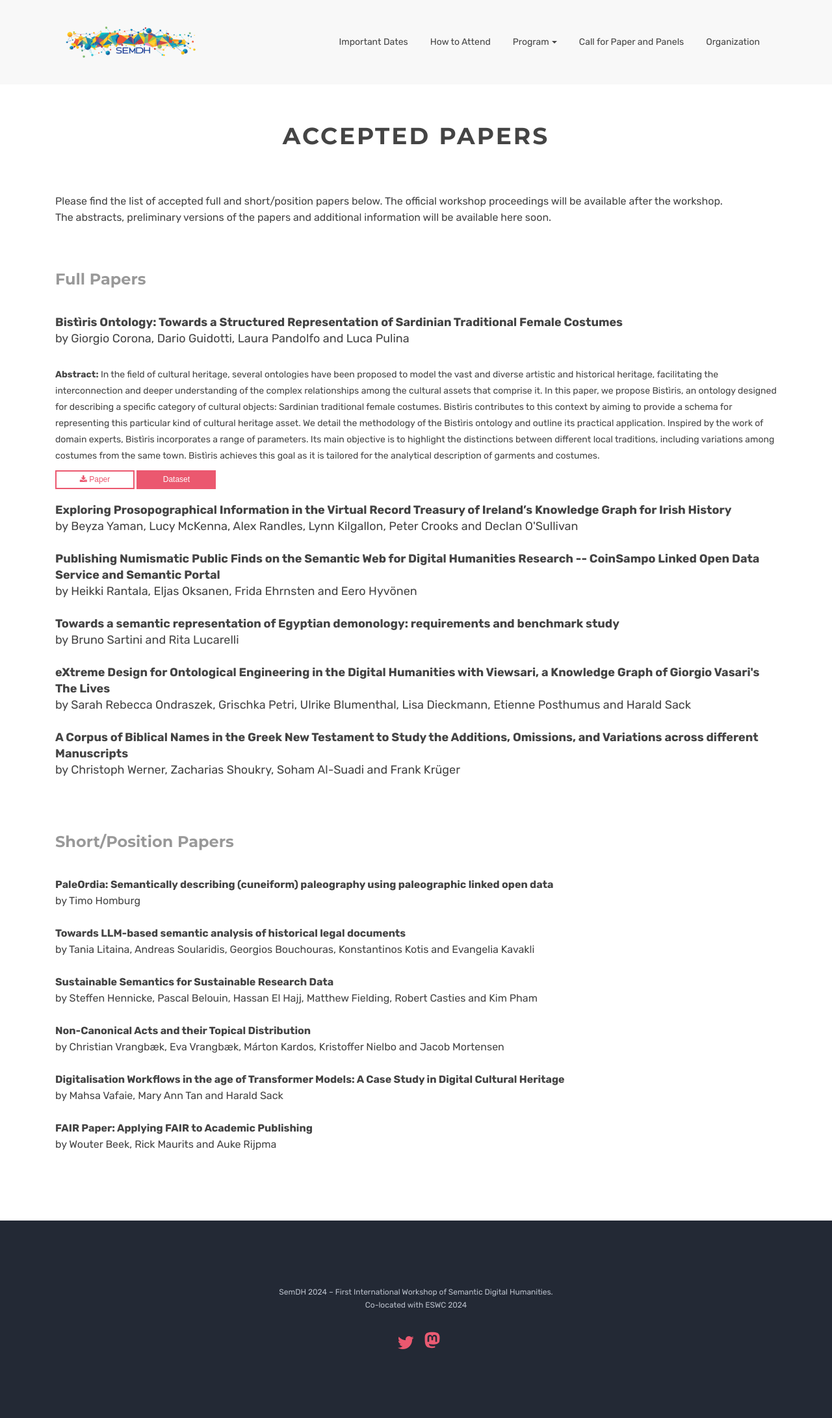
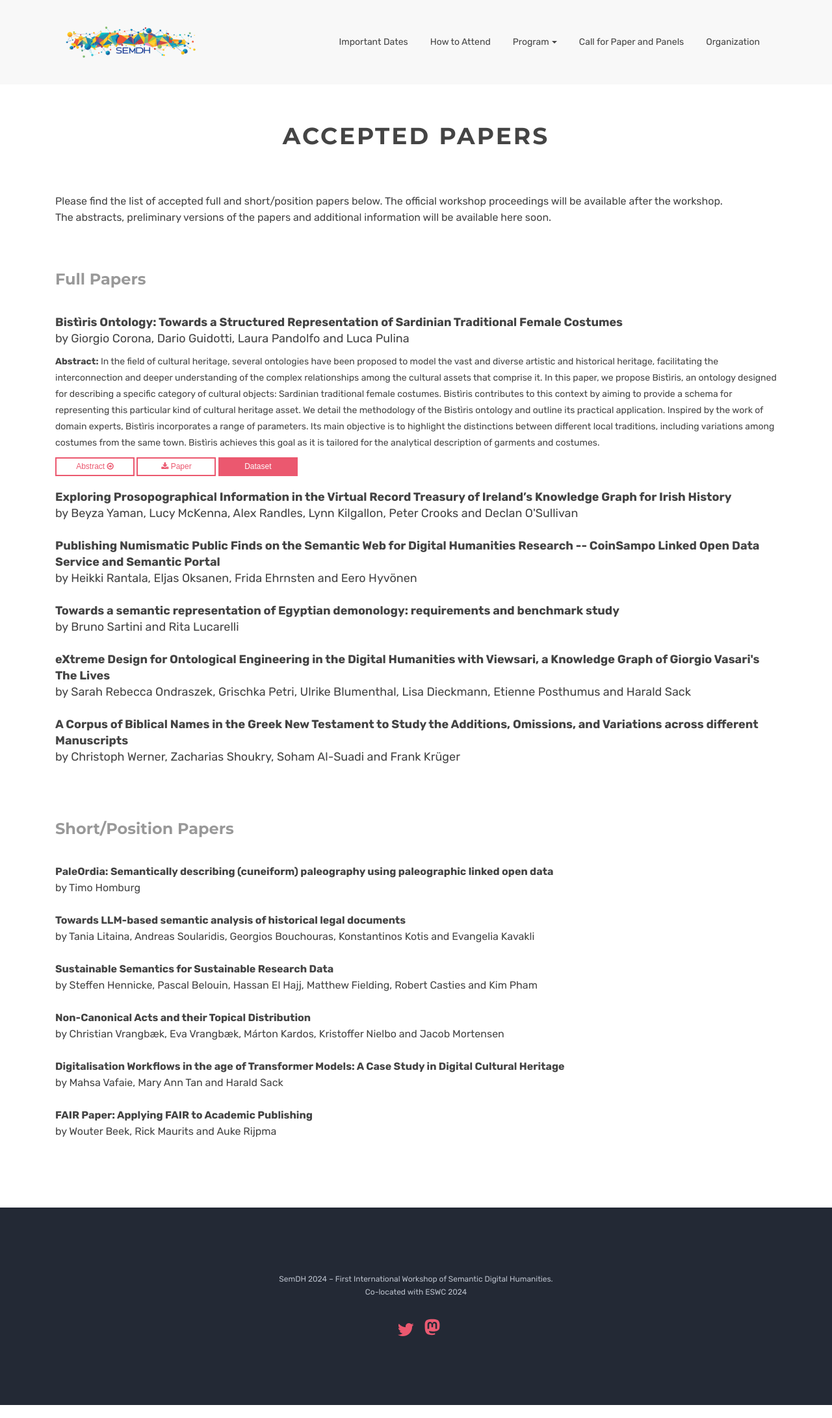
Before and after one commit to SemDH/semdh.github.io, a Jekyll site: the page built from accepted-papers-test.html, in a window 1280 px wide. Shown: the whole page at 65% size. Built offline with Jekyll 4.4.1, drawn with Linux system fonts in a browser that asks for light colours.

Commit message:
cr versions

```diff
--- a/accepted-papers-test.html
+++ b/accepted-papers-test.html
@@ -38,8 +38,15 @@
             <strong>Bistìris Ontology: Towards a Structured Representation of Sardinian Traditional Female Costumes</strong> <br />
             by Giorgio Corona, Dario Guidotti, Laura Pandolfo and Luca Pulina
           </p>
-            <br />
             <p class="text-sm"><strong>Abstract:</strong> In the field of cultural heritage, several ontologies have been proposed to model the vast and diverse artistic and historical heritage, facilitating the interconnection and deeper understanding of the complex relationships among the cultural assets that comprise it. In this paper, we propose Bistìris, an ontology designed for describing a specific category of cultural objects: Sardinian traditional female costumes. Bistìris contributes to this context by aiming to provide a schema for representing this particular kind of cultural heritage asset. We detail the methodology of the Bistìris ontology and outline its practical application. Inspired by the work of domain experts, Bistìris incorporates a range of parameters. Its main objective is to highlight the distinctions between different local traditions, including variations among costumes from the same town. Bistìris achieves this goal as it is tailored for the analytical description of garments and costumes.</p>
+              <button type="button" class="btn std-btn  btn-sm btn-common" data-toggle="collapse" href="#collapseExample" role="button" aria-expanded="false" aria-controls="collapseExample">
+                Abstract <i class="fa fa-arrow-circle-o-right icons"></i>
+              </button>
+              <div class="collapse" id="collapseExample">
+                <div class="card card-body">
+                  In the field of cultural heritage, several ontologies have been proposed to model the vast and diverse artistic and historical heritage, facilitating the interconnection and deeper understanding of the complex relationships among the cultural assets that comprise it. In this paper, we propose Bistìris, an ontology designed for describing a specific category of cultural objects: Sardinian traditional female costumes. Bistìris contributes to this context by aiming to provide a schema for representing this particular kind of cultural heritage asset. We detail the methodology of the Bistìris ontology and outline its practical application. Inspired by the work of domain experts, Bistìris incorporates a range of parameters. Its main objective is to highlight the distinctions between different local traditions, including variations among costumes from the same town. Bistìris achieves this goal as it is tailored for the analytical description of garments and costumes.
+                </div>
+              </div>
               <button type="button" class="btn std-btn btn-sm btn-common">
                   <i class="fa fa-download icons"></i> Paper
               </button>
```
